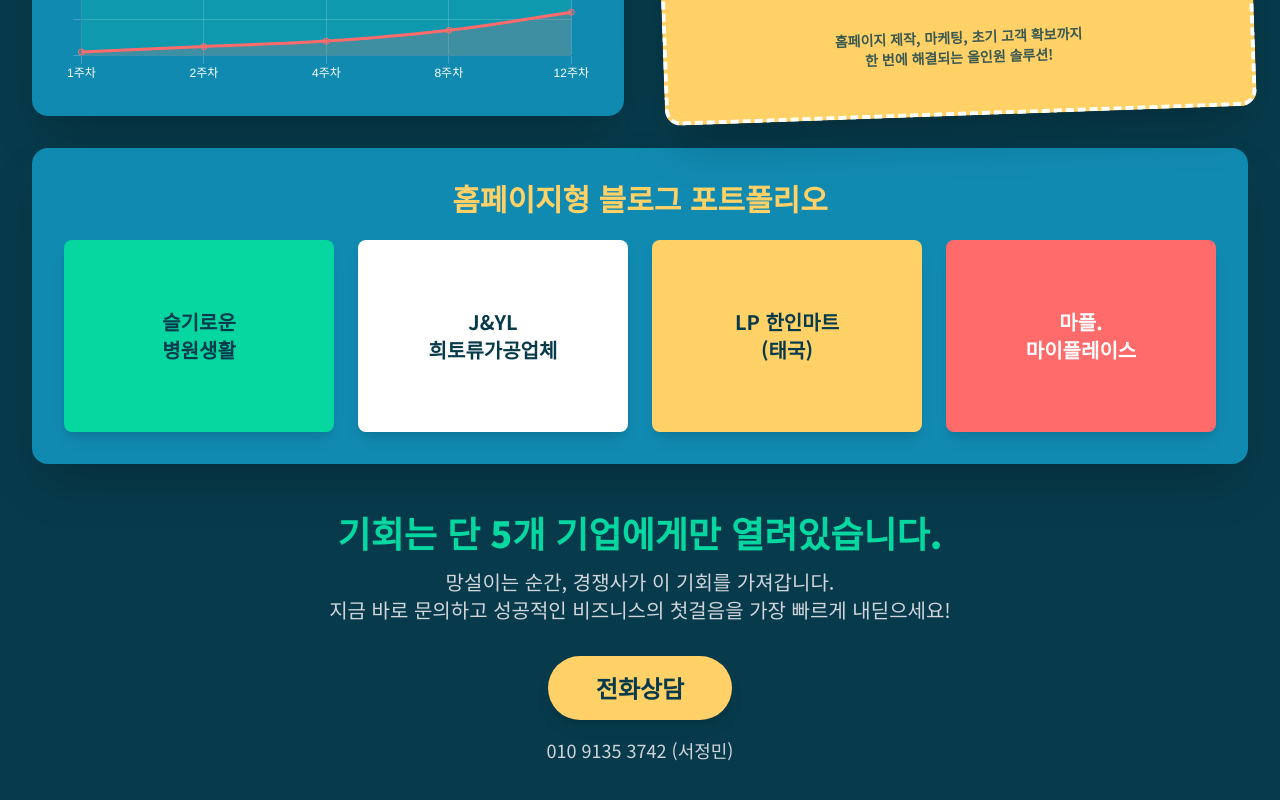
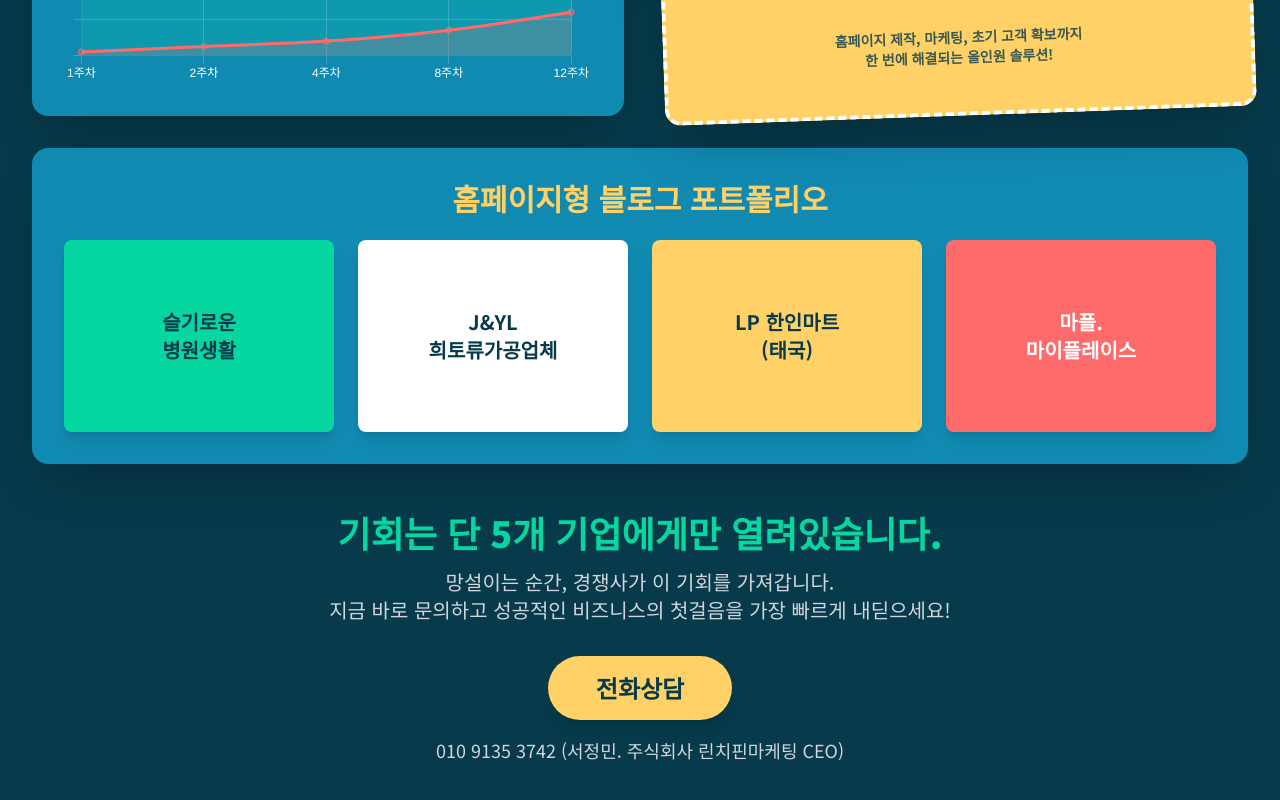
Before and after one commit to niotheone/linchpin, a plain HTML site: page 99homeb.html in a window 1280 px wide. Shown: the part 2038-2838 px from the top of the page. Drawn offline with nearby package versions, Linux system fonts and the light colour scheme.

Commit message:
Update 99homeb.html

```diff
--- a/99homeb.html
+++ b/99homeb.html
@@ -179,7 +179,7 @@
               전화상담
               </button>
             </a>
-                <p class="mt-4 text-lg text-gray-300">010 9135 3742 (서정민)</p>
+                <p class="mt-4 text-lg text-gray-300">010 9135 3742 (서정민. 주식회사 린치핀마케팅 CEO)</p>
             </div>
         </footer>
     </div>
```
